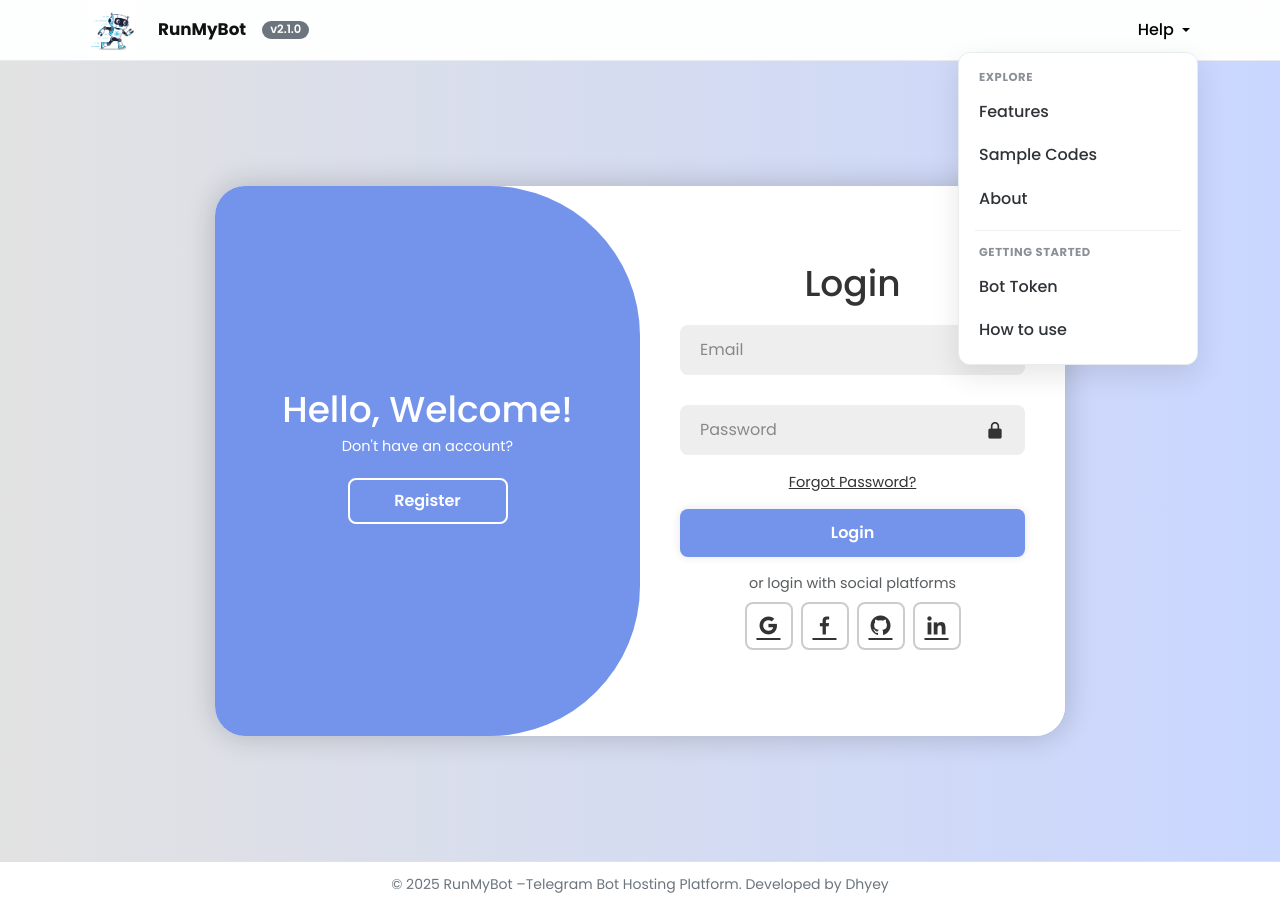
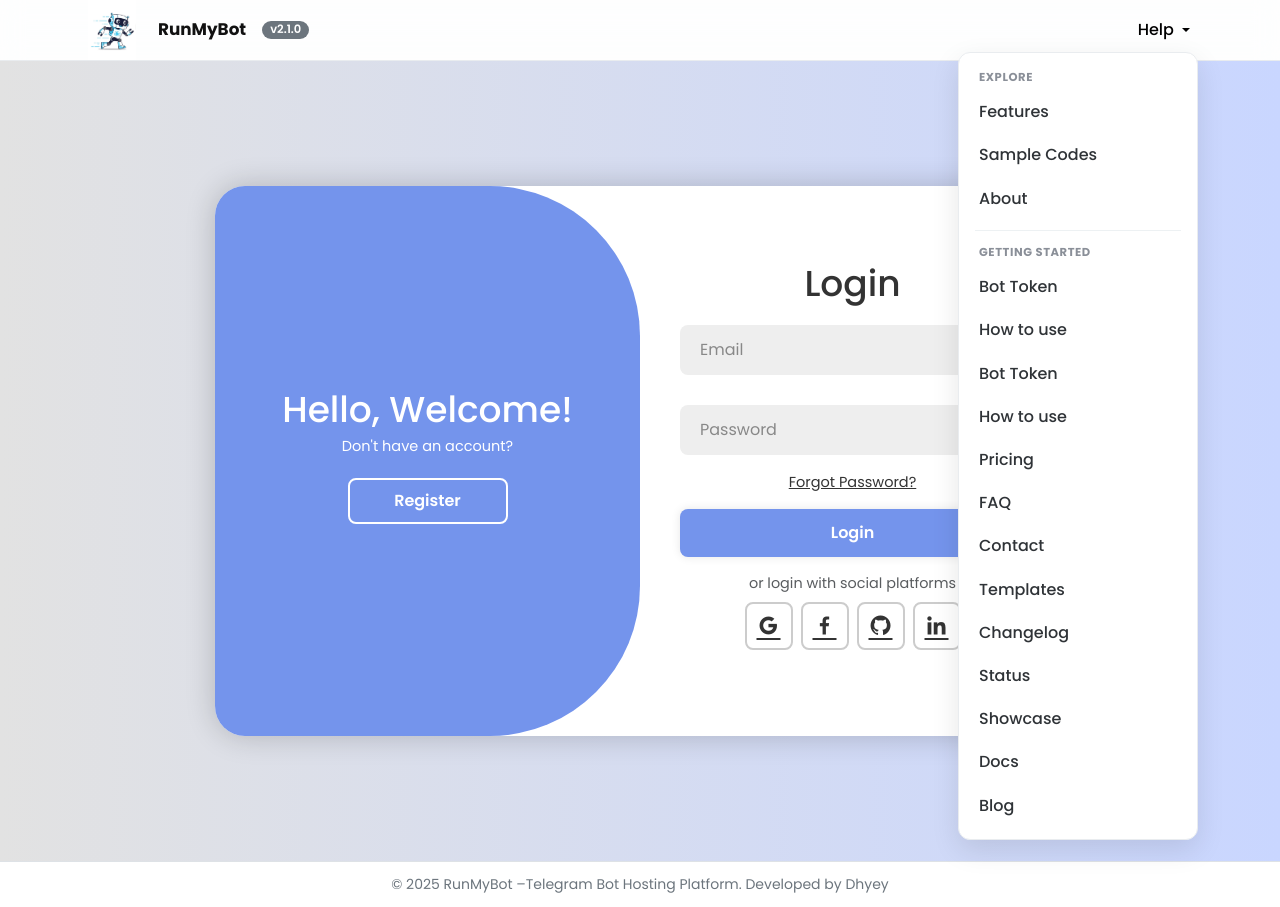
Before and after one commit to dhyeyppatel/Botify, a website: page Frontend/index.html in a window 1280 px wide. Both pictures are taken after a click on the button "Help". Drawn offline with Linux system fonts and the light colour scheme; a web font is replaced by a local one.

Commit message:
Update index.html

```diff
--- a/Frontend/index.html
+++ b/Frontend/index.html
@@ -69,6 +69,18 @@
           <div class="menu-label">Getting started</div>
           <a href="#bot-token">Bot Token</a>
           <a href="#how-to-use">How to use</a>
+<!-- in your header -->
+<a href="token.html">Bot Token</a>
+<a href="htu.html">How to use</a>
+<a href="pricing.html">Pricing</a>
+<a href="faq.html">FAQ</a>
+<a href="contact.html">Contact</a>
+<a href="templates.html">Templates</a>
+<a href="changelog.html">Changelog</a>
+<a href="status.html">Status</a>
+<a href="showcase.html">Showcase</a>
+<a href="docs.html">Docs</a>
+<a href="blog.html">Blog</a>
         </div>
       </div>
     </li>
```
